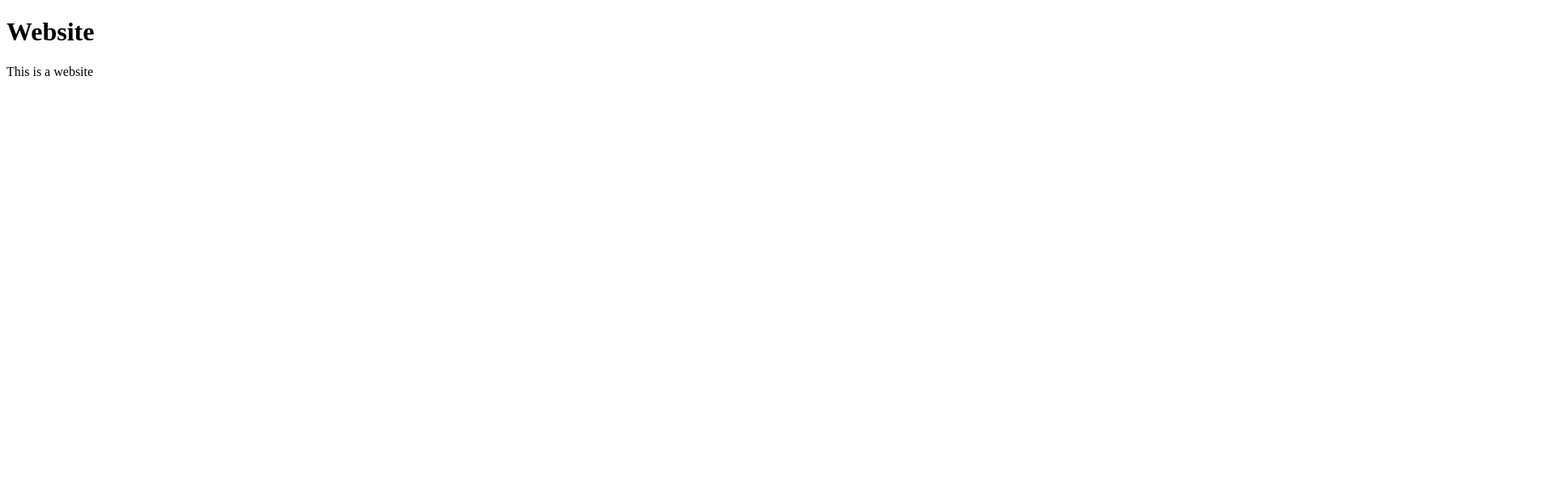
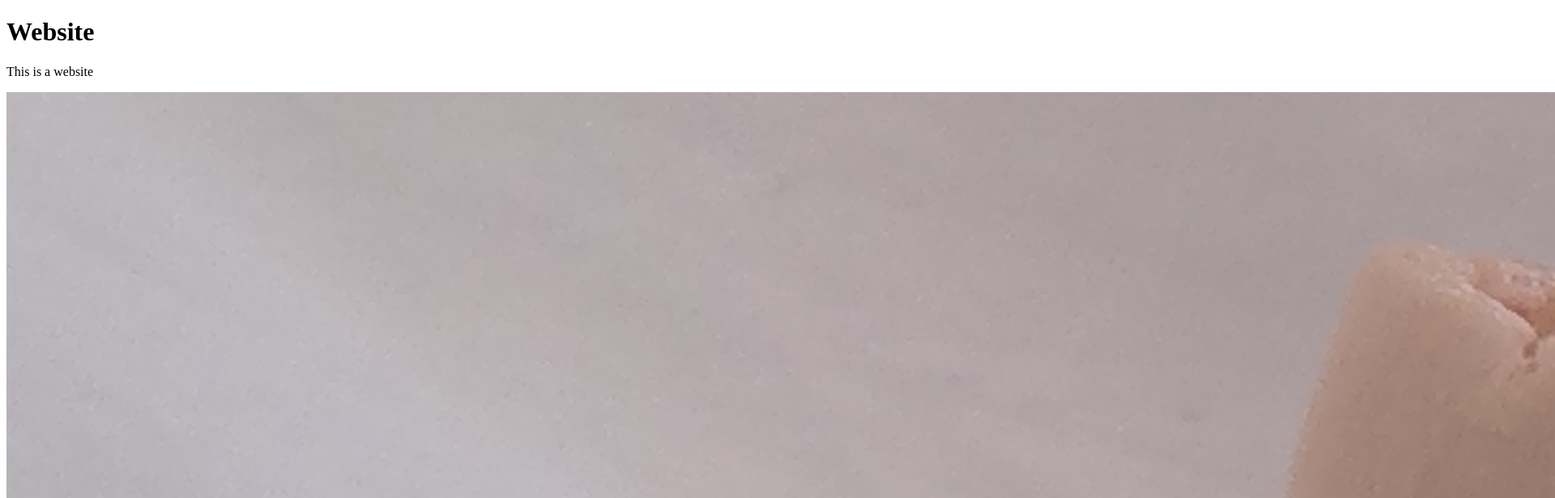
Before and after one commit to Aharshi-Roy/FirstGitRep, a plain HTML site: page index.html in a window 1280 px wide. Shown: the top 616 px of the page at 81% size, 1920 px wide, since content can reach past the window. Drawn offline with Linux system fonts and the light colour scheme.

Commit message:
Update index.html

```diff
--- a/index.html
+++ b/index.html
@@ -8,5 +8,6 @@
 <body>
   <h1> Website </h1>
   <p> This is a website</p>
+  <img src="rook.png" alt="Rook picture">
 </body>
 </html>
```
